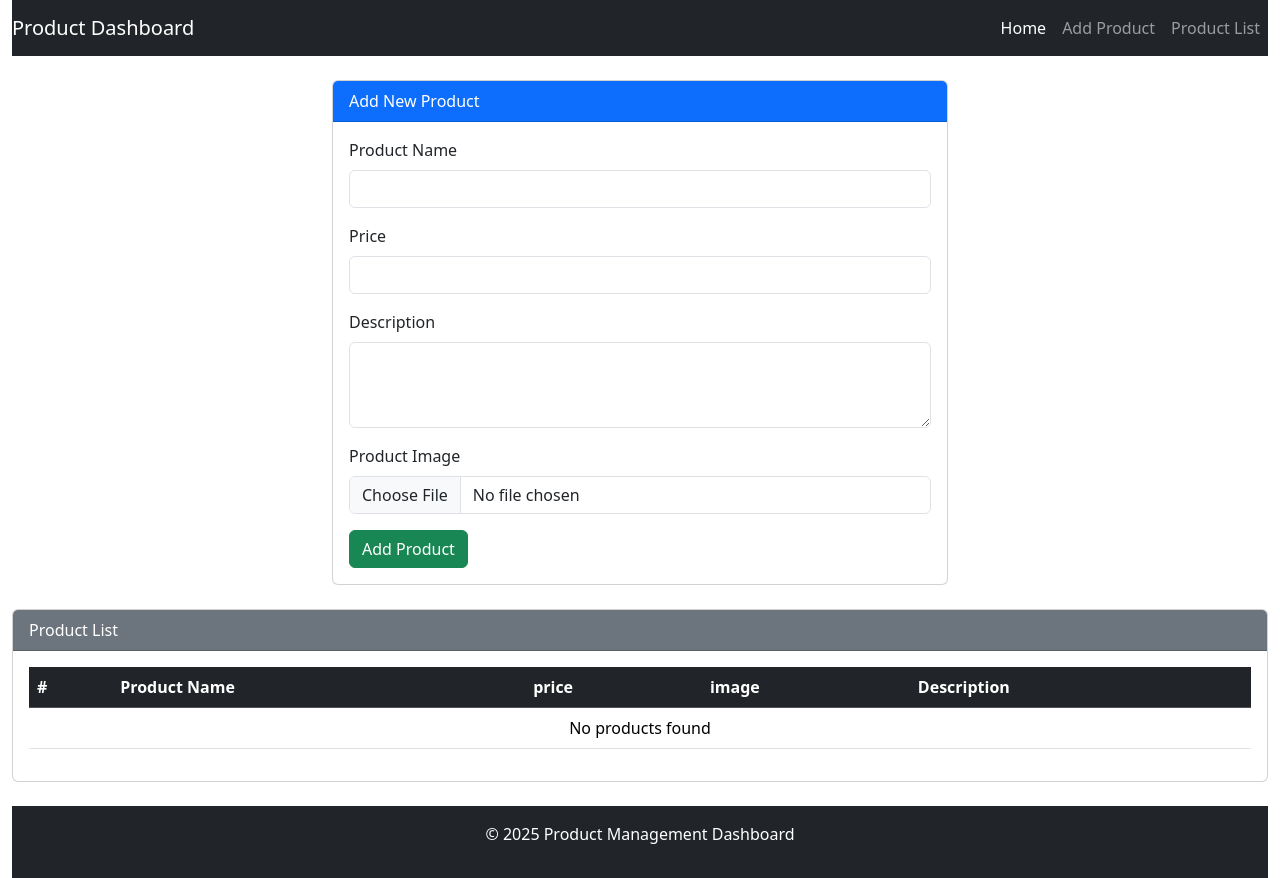
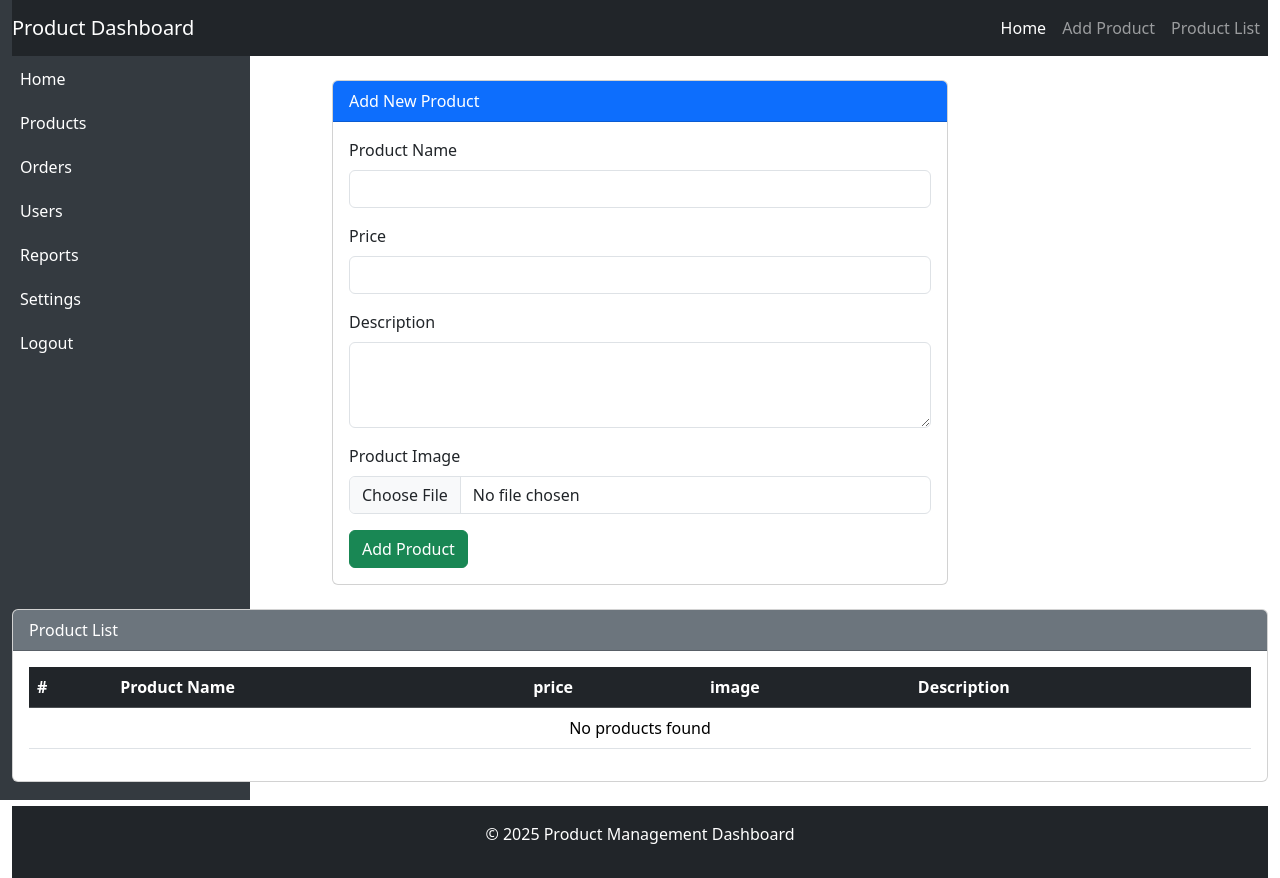
Before and after one commit to harunahaak78/Cars_Ghana, a PHP site: page /dashborad.php in a window 1280 px wide. Run offline with PHP 8.4, Linux system fonts and the light colour scheme; data that the repository does not hold is empty.

Commit message:
adding a side navbar to the dashborad

```diff
--- a/dashborad.php
+++ b/dashborad.php
@@ -49,8 +49,46 @@
     <meta name="viewport" content="width=device-width, initial-scale=1.0">
     <link rel="stylesheet" href="css/bootstrap.min.css">
     <title>Product Dashboard</title>
+    <style>
+        .side-navbar {
+            height: 100vh;
+            width: 250px;
+            background-color: #343a40;
+            color: white;
+            position: fixed;
+            top: 0;
+            left: 0;
+            overflow-y: auto;
+            padding-top: 20px;
+        }
+        .side-navbar a {
+            color: white;
+            text-decoration: none;
+            display: block;
+            padding: 10px 20px;
+        }
+        .side-navbar a:hover {
+            background-color: #495057;
+            color: #fff;
+        }
+        .main-content {
+            margin-left: 250px;
+            padding: 20px;
+        }
+    </style>
 </head>
 <body>
+      <!-- Side Navbar -->
+      <div class="side-navbar">
+        <h4 class="text-center">Dashboard</h4>
+        <a href="index.php">Home</a>
+        <a href="products.php">Products</a>
+        <a href="orders.php">Orders</a>
+        <a href="users.php">Users</a>
+        <a href="reports.php">Reports</a>
+        <a href="settings.php">Settings</a>
+        <a href="logout.php">Logout</a>
+    </div>
     <div class="container-fluid">
         <!-- Navbar -->
         <nav class="navbar navbar-expand-lg navbar-dark bg-dark">
```
